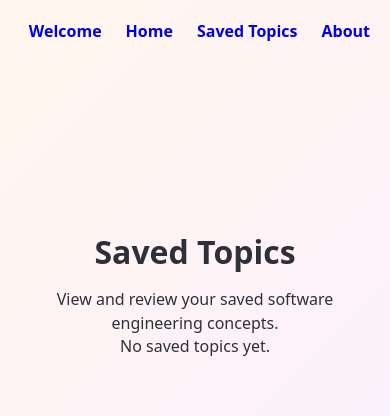
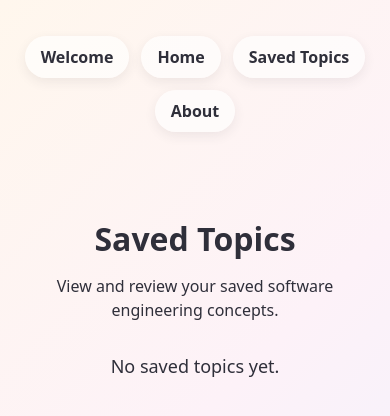
Before and after one commit to Mia-Cran/software-engineering-study-tracker, a React (Vite) app: page /saved in a window 390 px wide. Shown: the top 416 px of the page. Built offline with nearby package versions, Linux system fonts and the light colour scheme.

Commit message:
Clean up saved topics page and header

```diff
--- a/src/App.jsx
+++ b/src/App.jsx
@@ -23,22 +23,36 @@ function App() {
   }, [savedTopics]);
 
   function handleSaveTopic(topic) {
-    setSavedTopics((prevTopics) => [...prevTopics, topic]);
+    setSavedTopics((prevTopics) => {
+      const alreadySaved = prevTopics.some(
+        (savedTopic) => savedTopic.title === topic.title
+      );
+
+      if (alreadySaved) {
+        return prevTopics;
+      }
+
+      return [...prevTopics, topic];
+    });
   }
 
   return (
     <main className="app">
       <Header />
       <Routes>
-        <Route path="/" element={<WelcomePage />}/>
-        <Route path="/home" element={<HomePage onSaveTopic={handleSaveTopic} />}/>
-        <Route path="/saved" element={<SavedTopicsPage savedTopics={savedTopics} />}/>
-        <Route path="/about" element={<AboutPage />}/>
-       </Routes>
+        <Route path="/" element={<WelcomePage />} />
+        <Route
+          path="/home"
+          element={<HomePage onSaveTopic={handleSaveTopic} />}
+        />
+        <Route
+          path="/saved"
+          element={<SavedTopicsPage savedTopics={savedTopics} />}
+        />
+        <Route path="/about" element={<AboutPage />} />
+      </Routes>
     </main>
   );
 }
 
-
-
 export default App;
--- a/src/components/Header/Header.jsx
+++ b/src/components/Header/Header.jsx
@@ -1,5 +1,5 @@
 import { Link } from "react-router";
-import "../Header.css";
+import "./Header.css";
 
 function Header() {
   return (
@@ -19,7 +19,7 @@ function Header() {
         </Link>
       </nav>
     </header>
-    )
+  );
 }
 
 export default Header;
--- a/src/pages/HomePage/HomePage.jsx
+++ b/src/pages/HomePage/HomePage.jsx
@@ -40,7 +40,7 @@ function HomePage({ onSaveTopic }) {
     } catch (err) {
       console.log(err);
       setTopicResult(null);
-      setError("Something went wrong. Please try again.");
+      setError("Something went wrong. Please try another search.");
     } finally {
       setIsLoading(false);
     }
--- /dev/null
+++ b/src/pages/SavedTopicsPage/SavedTopicsPage.css
@@ -0,0 +1,42 @@
+.saved {
+  width: 100%;
+  max-width: 900px;
+  padding-top: 60px;
+  text-align: center;
+}
+
+.saved__title {
+  margin: 0 0 16px;
+  font-size: 40px;
+  line-height: 1.2;
+}
+
+.saved__description {
+  margin: 0 auto 32px;
+  max-width: 650px;
+  font-size: 18px;
+  line-height: 1.5;
+}
+
+.saved__empty {
+  font-size: 18px;
+}
+
+.saved__topics {
+  display: grid;
+  gap: 20px;
+}
+
+@media screen and (max-width: 600px) {
+  .saved {
+    padding-top: 40px;
+  }
+
+  .saved__title {
+    font-size: 32px;
+  }
+
+  .saved__description {
+    font-size: 16px;
+  }
+}
--- a/src/pages/SavedTopicsPage/SavedTopicsPage.jsx
+++ b/src/pages/SavedTopicsPage/SavedTopicsPage.jsx
@@ -1,10 +1,11 @@
 import StudyCard from "../../components/StudyCard/StudyCard";
+import "./SavedTopicsPage.css";
 
-function SavedTopicsPage({ savedTopics}) {
+function SavedTopicsPage({ savedTopics }) {
   return (
-    <section className="app__intro">
-      <h1 className="app__title">Saved Topics</h1>
-      <p className="app__description">
+    <section className="saved">
+      <h1 className="saved__title">Saved Topics</h1>
+      <p className="saved__description">
         View and review your saved software engineering concepts.
       </p>
       {savedTopics.length === 0 ? (
@@ -12,7 +13,7 @@ function SavedTopicsPage({ savedTopics}) {
       ) : (
         <div className="saved__topics">
           {savedTopics.map((topic) => (
-           <StudyCard topic={topic} key={topic.title} />
+            <StudyCard topic={topic} key={topic.title} />
           ))}
         </div>
       )}
```
Lines whose indentation alone changed are shown as unchanged.
